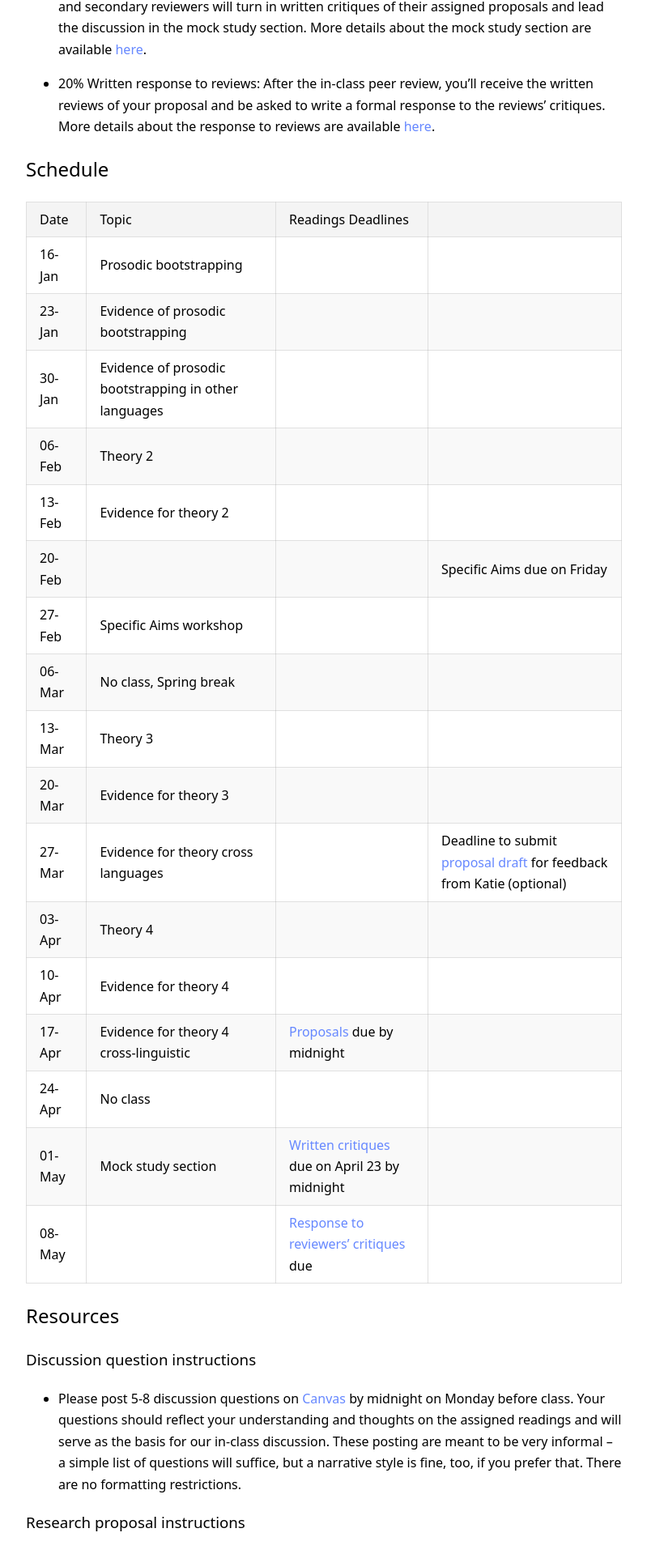
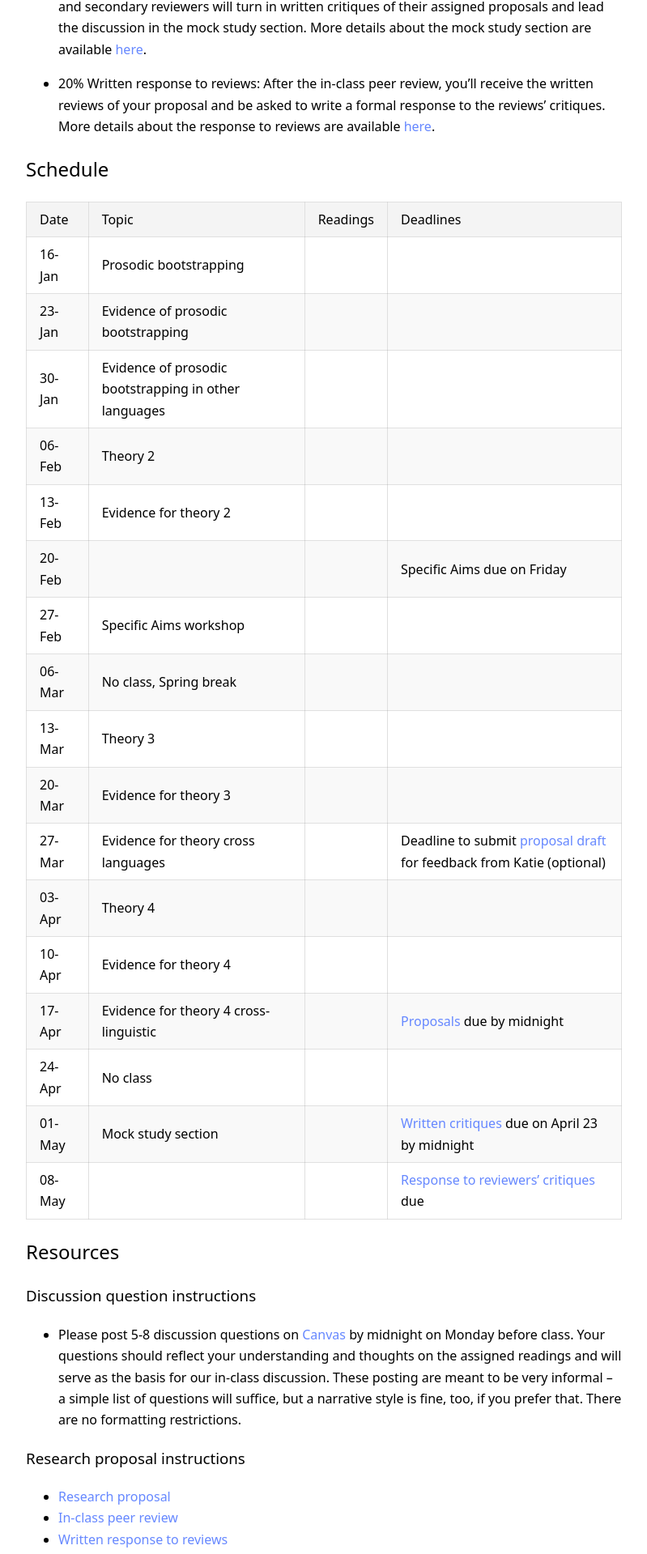
Before and after one commit to kschuler/ling001, a Jekyll site: the page built from index.md, in a window 1280 px wide. Shown: the part 1386-3305 px from the top of the page at 81% size, without its empty margins (240-1039 px from the left). Built offline with Jekyll 4.4.1, drawn with Linux system fonts in a browser that asks for light colours.

```diff
--- a/index.md
+++ b/index.md
@@ -35,8 +35,8 @@ If you are taking the course for credit, your final project will be a research p
 
 ## Schedule
 
-Date | Topic | Readings  **Deadlines**
- --- | --- | ---
+Date | Topic | Readings | **Deadlines**
+ --- | --- | --- | ---
 16-Jan | Prosodic bootstrapping | |
 23-Jan | Evidence of prosodic bootstrapping | |
 30-Jan | Evidence of prosodic bootstrapping in other languages|  |
@@ -50,10 +50,10 @@ Date | Topic | Readings  **Deadlines**
  27-Mar | Evidence for theory cross languages | | **Deadline to submit [proposal draft](spring2018/research-proposal.html) for feedback from Katie (optional)**
  03-Apr | Theory 4 | |
  10-Apr | Evidence for theory 4 | |
-17-Apr | Evidence for theory 4 cross-linguistic | **[Proposals](spring2018/research-proposal.html) due by midnight**
+17-Apr | Evidence for theory 4 cross-linguistic | | **[Proposals](spring2018/research-proposal.html) due by midnight**
 24-Apr | No class |
- 01-May | Mock study section | **[Written critiques](spring2018/research-proposal.html#in-class-peer-review) due on April 23 by midnight**
- 08-May |  | **[Response to reviewers' critiques](spring2018/research-proposal.html#written-response-to-reviews) due**
+ 01-May | Mock study section | | **[Written critiques](spring2018/research-proposal.html#in-class-peer-review) due on April 23 by midnight**
+ 08-May |  |  | **[Response to reviewers' critiques](spring2018/research-proposal.html#written-response-to-reviews) due**
 
 ## Resources
 
```
Also changed, not shown: other parts of index.md (+3 -3 lines).
